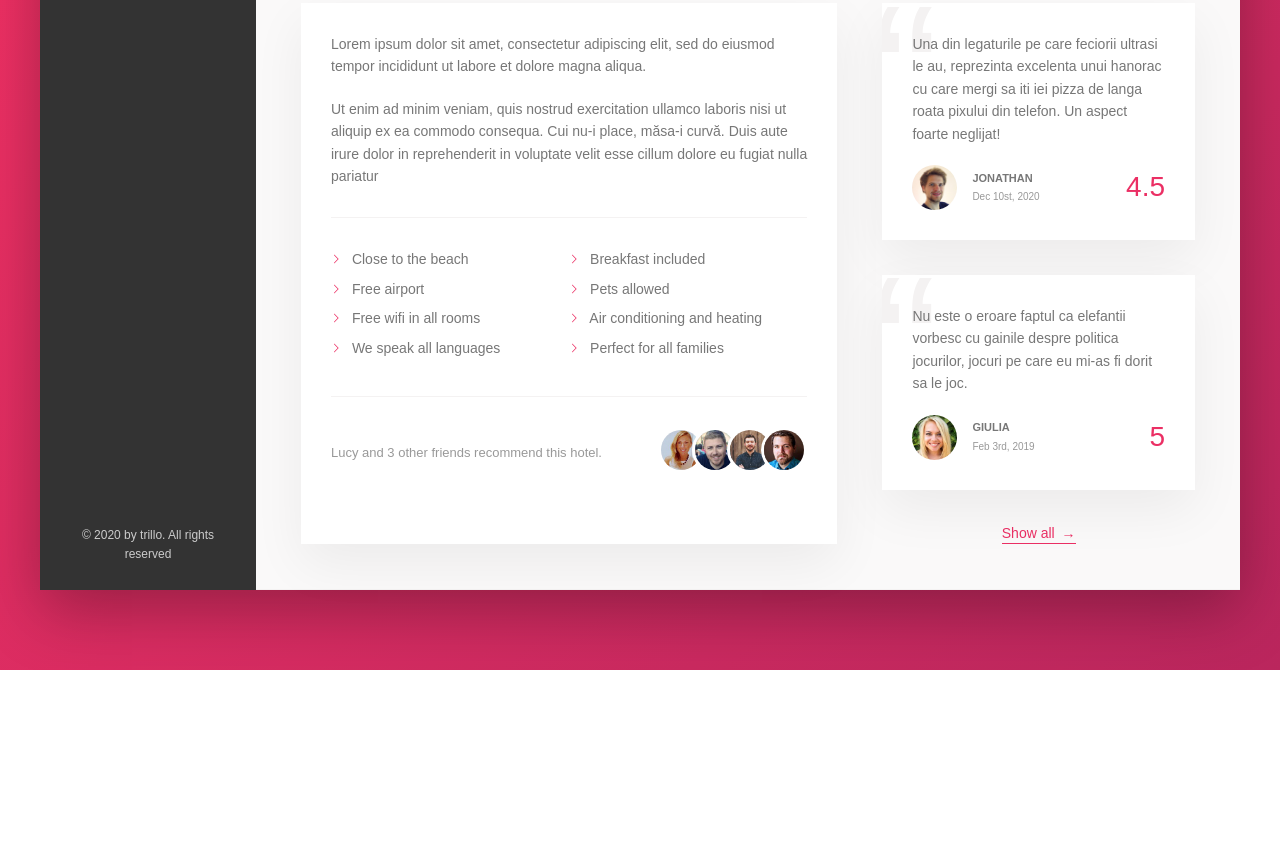
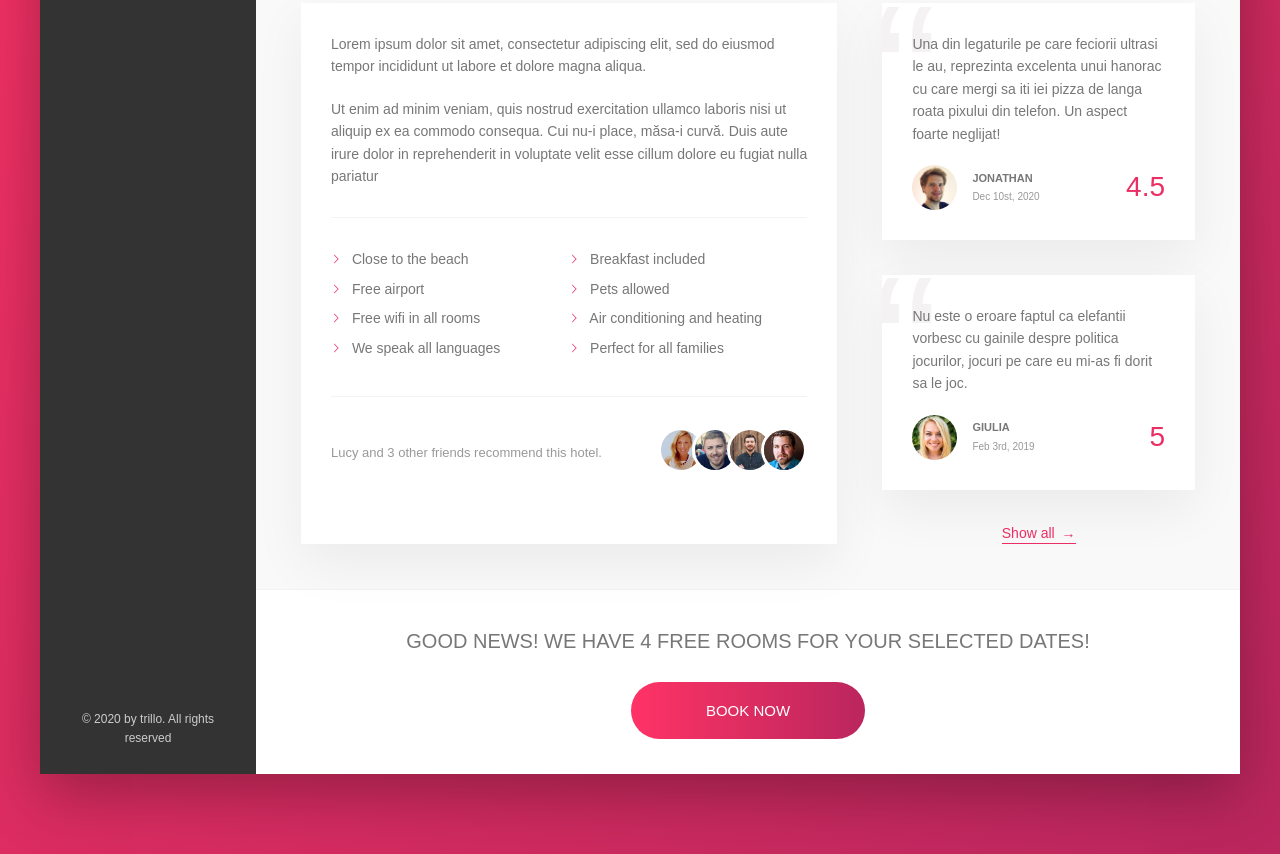
Before and after one commit to prinpadure/Flexbox-Trillo, a website: page index.html in a window 1280 px wide. Shown: the part 644-1498 px from the top of the page. Before the commit the page ends 1314 px from the top, so only its background shows below. Drawn offline with nearby package versions, Linux system fonts and the light colour scheme; files that its build step writes are made by us from their sources.

Commit message:
add cta section

```diff
--- a/index.html
+++ b/index.html
@@ -297,6 +297,18 @@
                             </button>
                         </div>
                     </div>
+                    <div class="cta">
+                        <h2 class="cta__book-now">
+                            Good news! We have 4 free rooms for your selected
+                            dates!
+                        </h2>
+                        <button class="btn">
+                            <span class="btn__visible">Book now</span>
+                            <span class="btn__invisible"
+                                >Only 4 rooms left</span
+                            >
+                        </button>
+                    </div>
                 </main>
             </div>
         </div>
--- a/sass/_components.scss
+++ b/sass/_components.scss
@@ -384,3 +384,71 @@
         z-index: 1;
     }
 }
+
+.cta {
+    padding: 3.5rem 0;
+    text-align: center;
+
+    &__book-now {
+        font-size: 2rem;
+        font-weight: 300;
+        text-transform: uppercase;
+        margin-bottom: 2.5rem;
+    }
+}
+
+.btn {
+    font-size: 1.5rem;
+    border: none;
+    font-weight: 300;
+    text-transform: uppercase;
+    border-radius: 100px;
+    border: none;
+    background-image: linear-gradient(
+        to right,
+        var(--color-primary-light),
+        var(--color-primary-dark)
+    );
+    color: white;
+    position: relative;
+    overflow: hidden;
+    cursor: pointer;
+
+    & > * {
+        height: 100%;
+        width: 100%;
+        transition: all 0.2s;
+        display: inline-block;
+    }
+
+    &:hover {
+        background-image: linear-gradient(
+            to left,
+            var(--color-primary-light),
+            var(--color-primary-dark)
+        );
+    }
+
+    &:focus {
+        outline: none;
+        animation: pulsate 1s infinite;
+    }
+
+    &__visible {
+        padding: 2rem 7.5rem;
+    }
+
+    &__invisible {
+        position: absolute;
+        padding: 2rem 0;
+        left: 0;
+        top: -100%;
+    }
+
+    &:hover &__visible {
+        transform: translateY(100%);
+    }
+    &:hover &__invisible {
+        top: 0;
+    }
+}
```
